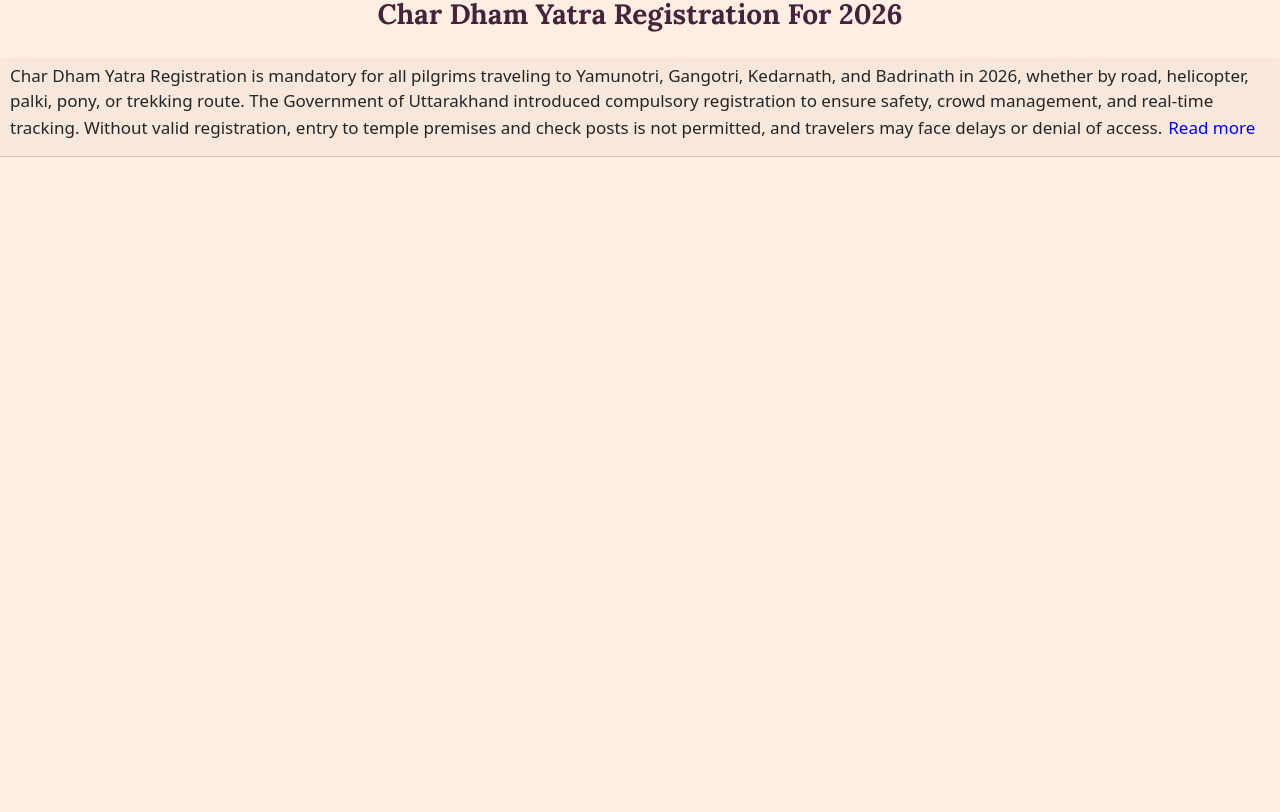
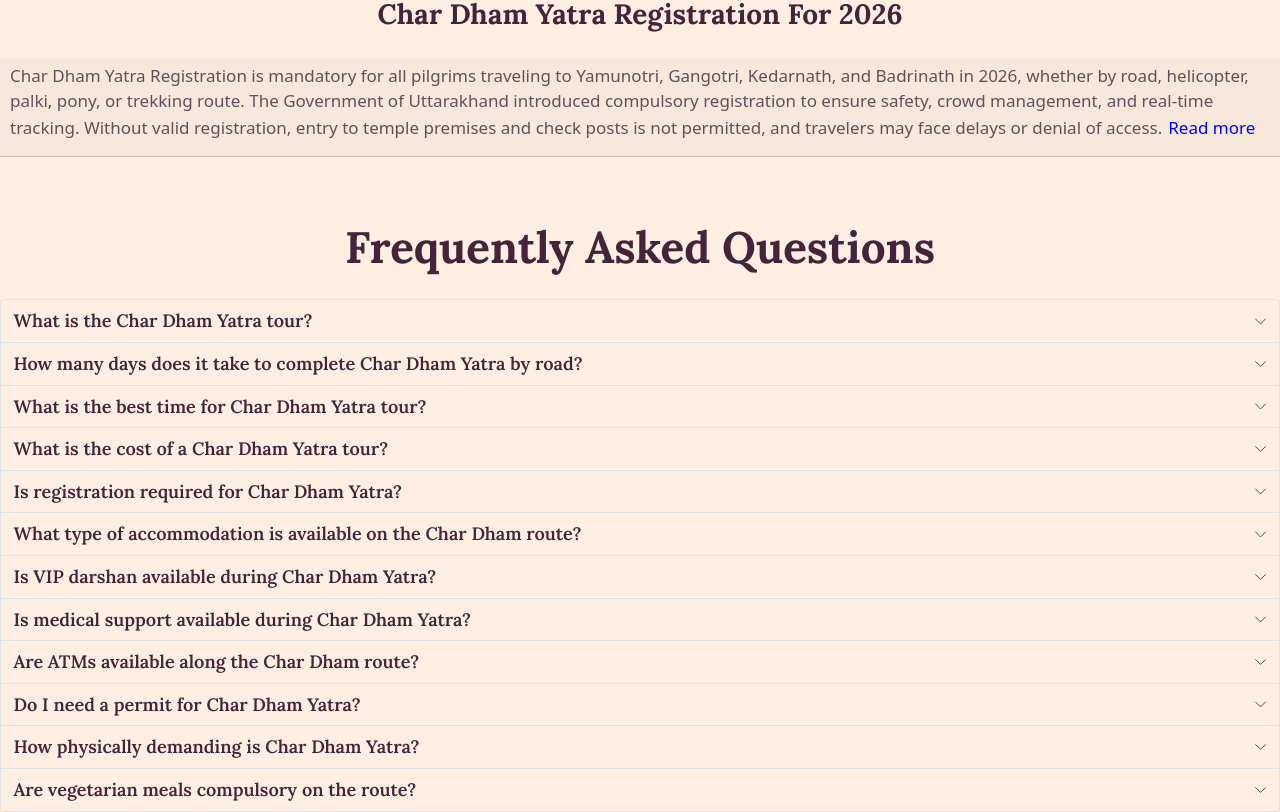
Before and after one commit to Sarita595k/Char_Dham_Frontend, a React (Vite) app: page / in a window 1280 px wide. Shown: the part 4299-5111 px from the top of the page. Before the commit the page ends 4456 px from the top, so only its background shows below. Built offline with nearby package versions, Linux system fonts and the light colour scheme.

Commit message:
faqs section added and completed

```diff
--- a/src/Components/CharDhamReg.jsx
+++ b/src/Components/CharDhamReg.jsx
@@ -8,6 +8,7 @@ import styled from 'styled-components';
 const Para = styled.p`
 font-size:clamp(1.2rem, 1.6vw, 1.7rem);
 text-align:left;
+color:#694C5C;
 `
 const ReadBtn = styled.button`
 color:blue;
--- /dev/null
+++ b/src/Components/Faqs.jsx
@@ -0,0 +1,138 @@
+import styled from "styled-components"
+import { Accordion } from "react-bootstrap"
+import { Heading } from "./Heading"
+
+const AccordionContainer = styled(Accordion)`
+&& {
+ background-color:transparent;
+ color:yellow;
+ margin:auto;
+}
+ && .accordion-item{
+ background-color:transparent;
+
+ }
+&& .accordion-button,
+&& .accordion-button:not(.collapsed),
+&& .accordion-button:focus,
+&& .accordion-button:active {
+background-color:transparent !important;
+ color:#44233B;
+ font-size:clamp(1.3rem, 1.6vw, 1.8rem);
+ font-family: "Lora", serif;
+ font-weight:600;
+}
+
+.accordion-body{
+text-align:left;
+color:#694C5C;
+font-size:clamp(1.1rem,1.6vw,1.5rem);
+}
+`
+const Faqs = () => {
+    return (
+        <div>
+            <Heading heading={"Frequently asked questions"} />
+            <AccordionContainer>
+                <Accordion.Item eventKey="0">
+                    <Accordion.Header>What is the Char Dham Yatra tour?</Accordion.Header>
+                    <Accordion.Body >
+                        The Char Dham Yatra tour is a spiritual journey to four sacred Hindu temples in Uttarakhand—Yamunotri, Gangotri, Kedarnath, and Badrinath. Thousands of devotees visit every year to seek blessings and peace. The journey covers long mountain routes, scenic locations, river valleys, and spiritual experiences.
+                    </Accordion.Body>
+                </Accordion.Item>
+                {/* question 2 */}
+                <Accordion.Item eventKey="1">
+                    <Accordion.Header> How many days does it take to complete Char Dham Yatra by road?</Accordion.Header>
+                    <Accordion.Body>
+                        A Char Dham Yatra by road usually takes 10 to 12 days depending on weather, travel pace, and rest days. It includes road travel between all four shrines with night halts in towns like Barkot, Uttarkashi, Guptkashi, and Rudraprayag before reaching Kedarnath and Badrinath.
+                    </Accordion.Body>
+                </Accordion.Item>
+
+                {/* question 3 */}
+                <Accordion.Item eventKey="2">
+                    <Accordion.Header>What is the best time for Char Dham Yatra tour?</Accordion.Header>
+                    <Accordion.Body>
+                        The best time to travel is from May to mid-June and again from September to mid-October. These months have clear weather and open roads. Avoid the monsoon season (July–August) because of frequent landslides, travel delays, and safety concerns on mountain highways.
+                    </Accordion.Body>
+                </Accordion.Item>
+
+                {/* question 4 */}
+                <Accordion.Item eventKey="3">
+                    <Accordion.Header>What is the cost of a Char Dham Yatra tour?</Accordion.Header>
+                    <Accordion.Body>
+                        The cost varies depending on the package type, hotel category, vehicle, and travel month. Budget road trips start approximately around ₹30,000 to ₹50,000 per person, while helicopter tours range around ₹2,00,000 to ₹2,50,000 per person. Prices may increase during peak season and festival dates.
+                    </Accordion.Body>
+                </Accordion.Item>
+
+                {/* question 5 */}
+                <Accordion.Item eventKey="4">
+                    <Accordion.Header>Is registration required for Char Dham Yatra?
+                    </Accordion.Header>
+                    <Accordion.Body>
+                        Yes, Char Dham Yatra registration is compulsory for all pilgrims. The government uses it for safety monitoring and route planning. Registration can be completed online or at authorized counters. It helps track pilgrim movement in case of weather issues or emergencies during the journey.
+                    </Accordion.Body>
+                </Accordion.Item>
+
+                {/* question 6 */}
+                <Accordion.Item eventKey="5">
+                    <Accordion.Header>What type of accommodation is available on the Char Dham route?</Accordion.Header>
+                    <Accordion.Body>
+                        Accommodation ranges from basic lodges and dharamshalas to deluxe and premium hotels depending on the location. Areas near Yamunotri and Kedarnath generally offer simpler rooms due to terrain limitations, while places like Badrinath and Joshimath provide more comfortable and better-equipped hotels for families.
+                    </Accordion.Body>
+                </Accordion.Item>
+
+                {/* question 7 */}
+                <Accordion.Item eventKey="6">
+                    <Accordion.Header>Is VIP darshan available during Char Dham Yatra?</Accordion.Header>
+                    <Accordion.Body>
+                        VIP or priority darshan is available at some temples, especially when travelling through helicopter packages. However, it depends on temple rules, crowd levels, and official permissions. It helps reduce waiting time and ensures smooth entry for elderly travellers and families.
+                    </Accordion.Body>
+                </Accordion.Item>
+
+                {/* question 8 */}
+                <Accordion.Item eventKey="7">
+                    <Accordion.Header>Is medical support available during Char Dham Yatra?</Accordion.Header>
+                    <Accordion.Body>
+                        Basic medical centres, ambulance services, and first-aid support are available at major stops on the route. However, travellers with heart, breathing, or high blood pressure problems must consult a doctor before travelling. Carrying prescribed medicines and fitness precautions is strongly recommended.
+                    </Accordion.Body>
+                </Accordion.Item>
+
+                {/* question 9 */}
+                <Accordion.Item eventKey="8">
+                    <Accordion.Header>Are ATMs available along the Char Dham route?</Accordion.Header>
+                    <Accordion.Body>
+                        ATMs are available in major towns like Haridwar, Rishikesh, Uttarkashi, Guptkashi, Rudraprayag, and Joshimath. However, remote areas near Yamunotri and Kedarnath may not have functioning ATMs due to connectivity issues. It’s wise to carry sufficient cash for local expenses and emergencies.
+                    </Accordion.Body>
+                </Accordion.Item>
+
+                {/* question 10 */}
+                <Accordion.Item eventKey="9">
+                    <Accordion.Header>Do I need a permit for Char Dham Yatra?</Accordion.Header>
+                    <Accordion.Body>
+                        Registration is mandatory, and some restricted zones require additional permissions depending on travel mode. Trekking routes like Kedarnath monitor pilgrim entry for safety. Official registration also helps authorities manage crowd control and emergency responses during peak travel periods.
+                    </Accordion.Body>
+                </Accordion.Item>
+
+                {/* question 11 */}
+                <Accordion.Item eventKey="10">
+                    <Accordion.Header> How physically demanding is Char Dham Yatra?
+                    </Accordion.Header>
+                    <Accordion.Body>
+                        The journey involves long road travel and treks at Yamunotri and Kedarnath, which can be tiring. Altitude can cause breathlessness or fatigue. Travellers should maintain a slow pace, hydrate well, avoid overexertion, and seek assistance options like ponies, palkis, or helicopter upgrades if needed.
+                    </Accordion.Body>
+                </Accordion.Item>
+
+                {/* question 12 */}
+                <Accordion.Item eventKey="11">
+                    <Accordion.Header>Are vegetarian meals compulsory on the route?
+                    </Accordion.Header>
+                    <Accordion.Body>
+                        Yes, food around temple areas is strictly vegetarian. Alcohol, non-vegetarian food, and smoking are prohibited in religious zones. Pilgrims are encouraged to maintain purity and respect the sacred environment. Special Jain food or satvik meals can be arranged on request at some locations.
+                    </Accordion.Body>
+                </Accordion.Item>
+            </AccordionContainer>
+        </div>
+    )
+}
+
+export default Faqs
--- a/src/Pages/LandingPage.jsx
+++ b/src/Pages/LandingPage.jsx
@@ -8,6 +8,7 @@ import WhoweAre from "../Components/WhoweAre"
 import CharDhamAtGlance from "../Components/CharDhamAtGlance"
 import PackageDetails from "../Components/PackageDetails"
 import CharDhamReg from "../Components/CharDhamReg"
+import Faqs from "../Components/Faqs"
 
 const Div = styled.div`
 text-align:center;
@@ -25,6 +26,7 @@ export const LandingPage = () => {
             <CardComponent />
             <PackageDetails />
             <CharDhamReg />
+            <Faqs />
         </Div>
     )
 }
```
